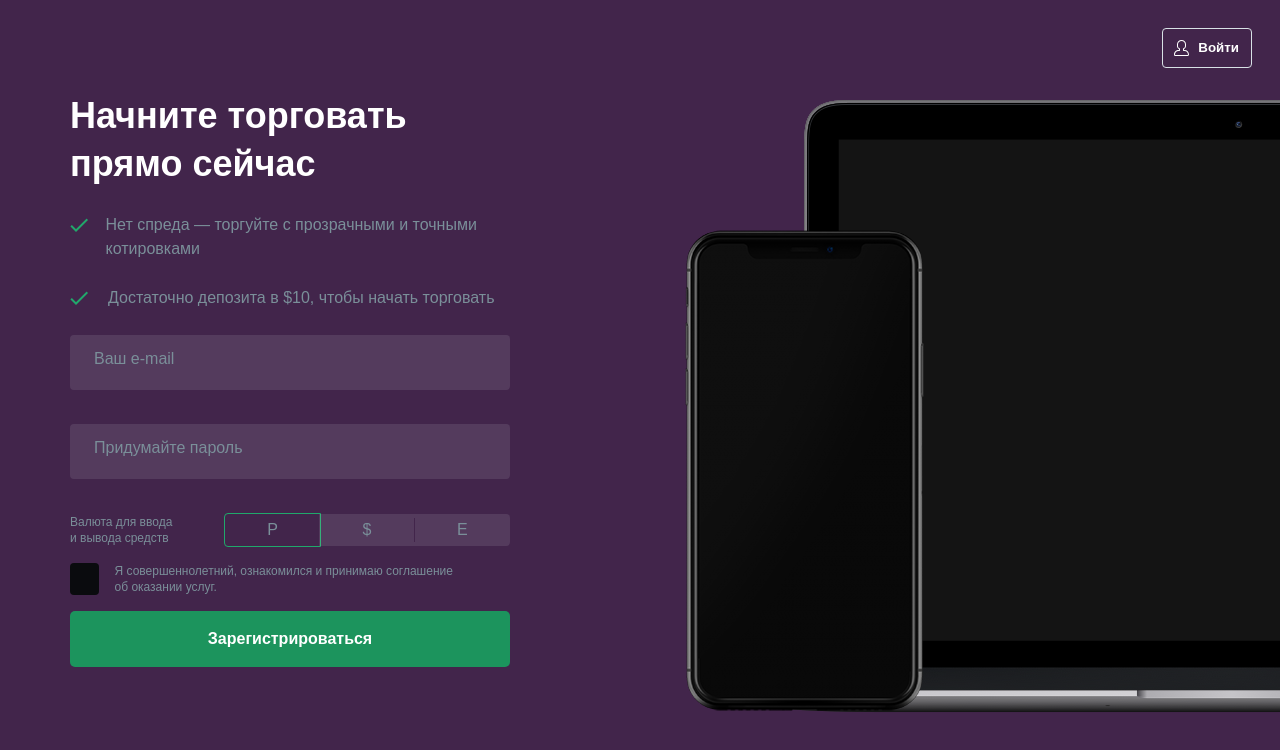
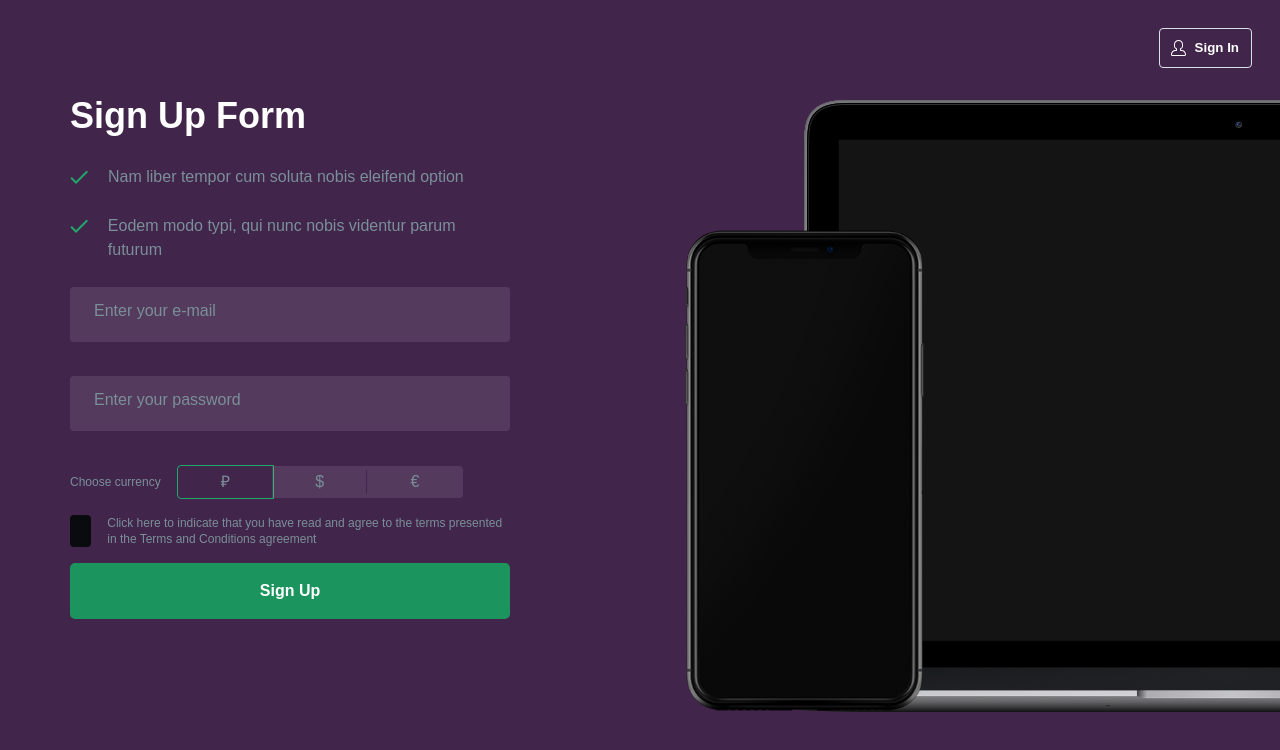
Before and after one commit to hornuglan/Dataduck-test-task, a React (Create React App) app: page / in a window 1280 px wide. Shown: the top 750 px of the page. Built offline with nearby package versions, Linux system fonts and the light colour scheme.

Commit message:
language was switched into Egn, currency symbols were added

```diff
--- a/src/components/App.js
+++ b/src/components/App.js
@@ -8,10 +8,10 @@ const App = () => (
       <Header />
       <div className="text">
         <div className="form-wrapper">
-          <h1 className="text__title">Начните торговать  прямо сейчас</h1>
+          <h1 className="text__title">Sign Up&nbsp;Form</h1>
           <ul className="text__list">
-            <li className="text__item">Нет спреда&nbsp;&mdash; торгуйте с&nbsp;прозрачными и&nbsp;точными котировками</li>
-            <li className="text__item">Достаточно депозита в&nbsp;$10, чтобы начать торговать</li>
+            <li className="text__item">Nam liber tempor cum soluta nobis eleifend option</li>
+            <li className="text__item">Eodem modo typi, qui nunc nobis videntur parum futurum</li>
           </ul>
           <SignUpForm />
         </div>
--- a/src/components/SignIn.js
+++ b/src/components/SignIn.js
@@ -2,7 +2,7 @@ import React from 'react';
 
 const SignIn = () => (
   <div className="signIn">
-    <button className="signIn__button">Войти</button>
+    <button className="signIn__button">Sign&nbsp;In</button>
   </div>
 )
 
--- a/src/components/SignUpForm.js
+++ b/src/components/SignUpForm.js
@@ -11,35 +11,35 @@ const FormValid = ({ values, errors, touched }) => (
       <div className="form__email">
         {touched.email && errors.email && <ErrorPopUp error={errors.email} />}
         <Field type="email" name="email" placeholder="" id="email" />
-        <label className="form__email-label" htmlFor="email">Ваш e-mail</label>
+        <label className="form__email-label" htmlFor="email">Enter your e-mail</label>
       </div>
     </div>
     <div className="form__wrapper">
       <div className="form__password">
         {touched.password && errors.password && <ErrorPopUp error={errors.password} />}
         <Field type="password" name="password" placeholder="" id="password" />
-        <label className="form__password-label" htmlFor="password">Придумайте пароль</label>
+        <label className="form__password-label" htmlFor="password">Enter your password</label>
       </div>
     </div>
     <div className="form__wrapper">
-      <p className="form__label-currency">Валюта для ввода и&nbsp;вывода средств</p>
+      <p className="form__label-currency">Choose currency</p>
       <div id="currency" className="currency">
         <label>
           <div className="currency__type">
             <Field type="radio" name="currency" value="ruble" checked={values.currency === 'ruble'} />
-            <span>Р</span>
+            <span>&#8381;</span>
           </div>
         </label>
         <label>
           <div className="currency__type">
             <Field type="radio" name="currency" value="dollar" checked={values.currency === 'dollar'} />
-            <span>$</span>
+            <span>&#36;</span>
           </div>
         </label>
         <label>
           <div className="currency__type">
             <Field type="radio" name="currency" value="euro" checked={values.currency === 'euro'} />
-            <span>E</span>
+            <span>&euro;</span>
           </div>
         </label>
       </div>
@@ -49,12 +49,12 @@ const FormValid = ({ values, errors, touched }) => (
         {touched.checkbox && errors.checkbox && <ErrorPopUp error={errors.checkbox} />}
         <Field className="checkbox__input" type="checkbox" name="checkbox" checked={values.checkbox} />
         <span className="checkbox__label"></span>
-        <p className="checkbox__assignment">Я&nbsp;совершеннолетний, ознакомился и&nbsp;принимаю соглашение об&nbsp;оказании услуг.</p>
+        <p className="checkbox__assignment">Click here to&nbsp;indicate that you have read and agree to&nbsp;the terms presented in&nbsp;the Terms and Conditions agreement</p>
       </label>
     </div>
     {errors.emailAlreadyTaken && <ErrorMessage error={errors.emailAlreadyTaken} />}
     <div className="form__button-wrapper">
-      <button className="form__button" component="button" name="submit" type="submit">Зарегистрироваться</button>
+      <button className="form__button" component="button" name="submit" type="submit">Sign&nbsp;Up</button>
     </div>
   </Form>
 )
```
